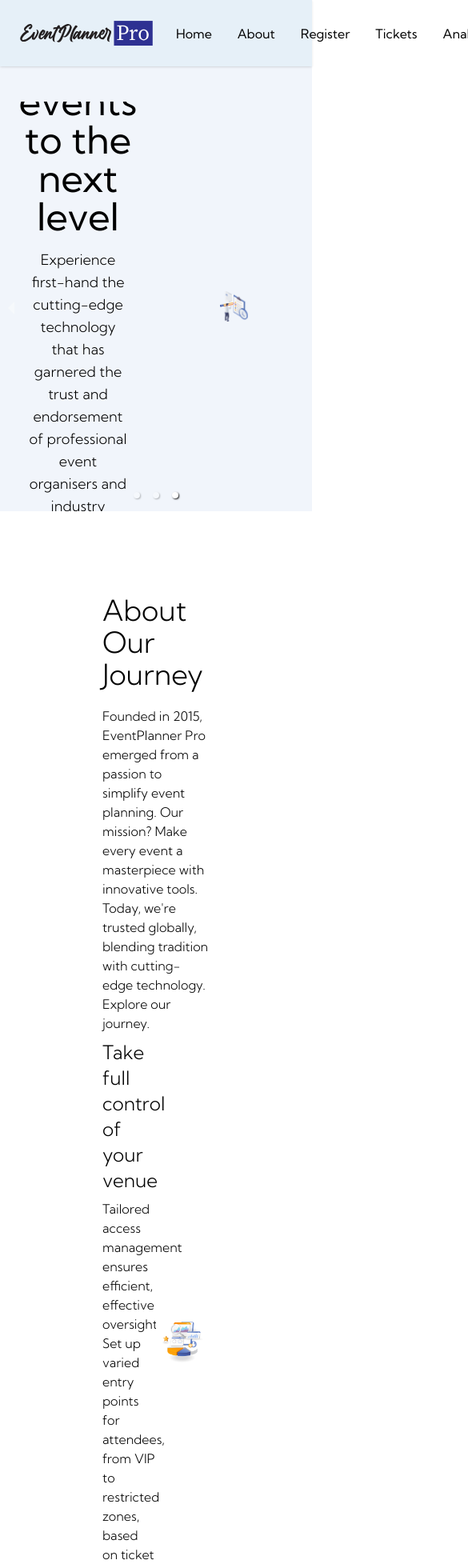
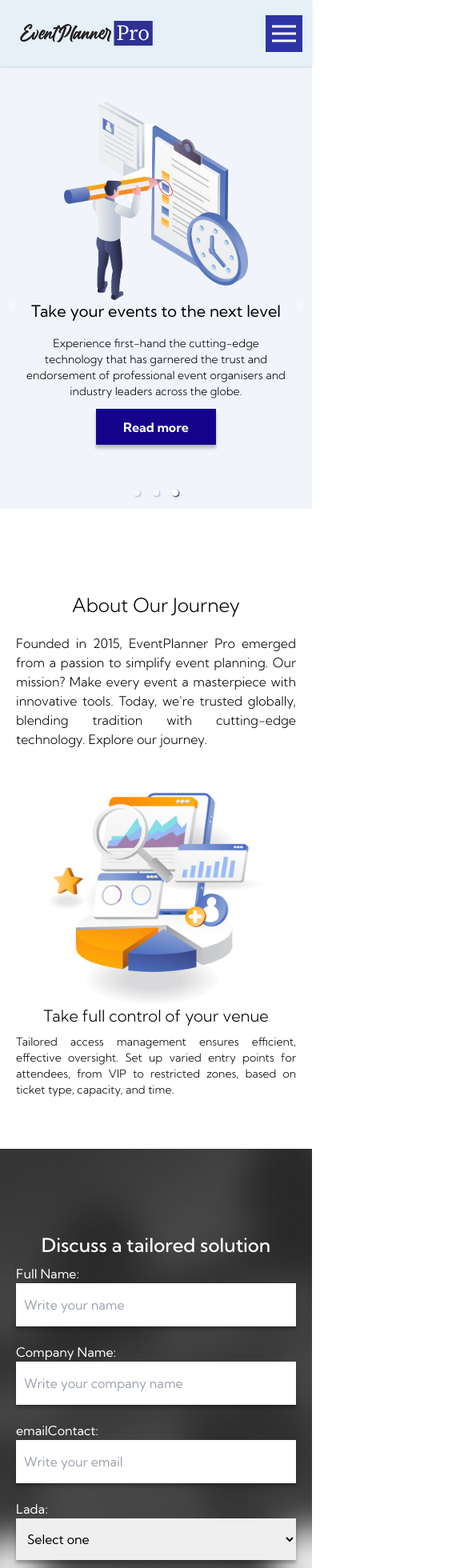
Before and after one commit to jcvb/event-planner-pro, a Next.js app: page / in a window 390 px wide. Shown: the top 1960 px of the page at 80% size, 585 px wide, since content can reach past the window. Built offline with nearby package versions, Linux system fonts and the light colour scheme.

Commit message:
feat(mobile)
Adding mobile response

```diff
--- a/src/app/components/About/index.tsx
+++ b/src/app/components/About/index.tsx
@@ -5,9 +5,9 @@ export default function About() {
   return (
     <>
       <div id="about" className="w-full pt-10">
-        <div className="flex flex-col justify-between items-center w-full md:max-w-screen-xl mx-auto px-32 py-16">
-          <h2 className="text-4xl font-light">About Our Journey</h2>
-          <p className="mt-5 mb-2 font-light">
+        <div className="flex flex-col justify-between items-center w-full md:max-w-screen-xl mx-auto px-5 md:px-32 py-16">
+          <h2 className="text-2xl md:text-4xl font-light">About Our Journey</h2>
+          <p className="mt-5 mb-2 font-light text-justify">
             Founded in 2015, EventPlanner Pro emerged from a passion to simplify
             event planning. Our mission? Make every event a masterpiece with
             innovative tools. Today, we&apos;re trusted globally, blending
--- a/src/app/components/Accordion/index.tsx
+++ b/src/app/components/Accordion/index.tsx
@@ -25,12 +25,12 @@ export default function Accordion({
       }}
     >
       <button
+        className="text-sm md:text-base"
         style={{
           width: "100%",
           position: "relative",
           textAlign: "left",
           padding: "4px",
-          fontSize: "18px",
           fontWeight: "light",
           border: "none",
           background: "transparent",
@@ -43,6 +43,7 @@ export default function Accordion({
         <p>{title}</p>
       </button>
       <div
+        className=" text-xs md:text-sm"
         style={{ display: isShowing ? "block" : "none", padding: "10px", color: "gray", textAlign: "justify" }}
         dangerouslySetInnerHTML={{
           __html: content,
--- a/src/app/components/Analysis/index.tsx
+++ b/src/app/components/Analysis/index.tsx
@@ -5,11 +5,11 @@ export default function Analysis() {
   return (
     <>
       <div id="analysis" className="w-full pt-10">
-        <div className="flex flex-col justify-between items-center w-full md:max-w-screen-xl mx-auto px-32 py-16">
-          <h2 className="text-4xl font-light">
+        <div className="flex flex-col justify-between items-center w-full md:max-w-screen-xl mx-auto px-5 md:px-32 py-16">
+          <h2 className="text-2xl md:text-4xl text-center md:text-left font-light">
             After the Applause: An Analysis
           </h2>
-          <p className="mt-5 mb-2 font-light">
+          <p className="mt-5 mb-2 font-light text-justify">
             After the final curtain call and the applause dies down, our
             commitment to excellence continues. At EventPlanner Pro, we believe
             in learning from every experience. Our post-event analysis delves
--- a/src/app/components/Form/NextEvents.tsx
+++ b/src/app/components/Form/NextEvents.tsx
@@ -11,7 +11,7 @@ export default function NextEvents() {
     <>
       <div id="tickets" className="mt-24 bg-next-events p-5 pt-24 pb-10 w-full shadow">
         <h3 className="text-center text-white text-2xl mb-3">Next events</h3>
-        <div className="grid gap-3 grid-cols-5 text-white">
+        <div className="grid gap-3 grid-cols-2 md:grid-cols-5 text-white">
           <div>
             <Image src={image1} className="w-auto" alt="Mike Towers" />
             <h4>Mike Towers</h4>
--- a/src/app/components/Form/RegisterForm.tsx
+++ b/src/app/components/Form/RegisterForm.tsx
@@ -8,8 +8,8 @@ export default function RegisterForm() {
           Discuss a tailored solution
         </h3>
         <form action="" className="flex flex-col w-full">
-          <div className="flex w-full">
-            <div className="flex flex-row w-1/2 mr-5">
+          <div className="flex flex-col md:flex-row w-full">
+            <div className="flex flex-row w-full md:w-1/2 md:mr-5">
               <label className="w-full" htmlFor="fullNameContact">
                 <span className="text-white">Full Name:</span>
                 <input
@@ -23,7 +23,7 @@ export default function RegisterForm() {
                 />
               </label>
             </div>
-            <div className="flex flex-row w-1/2 ml-5">
+            <div className="flex flex-row w-full md:w-1/2 md:ml-5 mt-5 md:mt-0">
               <label className="w-full" htmlFor="CompanyName">
                 <span className="text-white">Company Name:</span>
                 <input
@@ -52,8 +52,8 @@ export default function RegisterForm() {
               />
             </label>
           </div>
-          <div className="flex w-full mt-5">
-            <div className="flex flex-row w-2/12 mr-5">
+          <div className="flex flex-col md:flex-row w-full mt-5">
+            <div className="flex md:flex-row w-full md:w-2/12 md:mr-5">
               <label className="w-full" htmlFor="ladaContact">
                 <span className="text-white">Lada:</span>
                 <select
@@ -72,7 +72,7 @@ export default function RegisterForm() {
                 </select>
               </label>
             </div>
-            <div className="flex flex-row w-10/12 ml-5">
+            <div className="flex flex-row w-full md:w-10/12 md:ml-5 mt-5 md:mt-0">
               <label className="w-full" htmlFor="telephoneNumberContact">
                 <span className="text-white">Telephone number:</span>
                 <input
--- a/src/app/components/Register/index.tsx
+++ b/src/app/components/Register/index.tsx
@@ -5,7 +5,7 @@ export default function Register() {
   return (
     <>
       <div id="register" className="w-full register-bg pt-10">
-        <div className="flex flex-col justify-between items-center w-full md:max-w-screen-xl mx-auto px-32 py-16">
+        <div className="flex flex-col justify-between items-center w-full md:max-w-screen-xl mx-auto px-5 md:px-32 py-16">
           <Form />
         </div>
       </div>
--- a/src/app/components/Slider/Slider.tsx
+++ b/src/app/components/Slider/Slider.tsx
@@ -15,6 +15,8 @@ export default class Slider extends React.Component {
         <div id="home" className="bg-epp-default pt-10">
           <div className="mt-1 md:max-w-screen-xl mx-auto">
             <Carousel
+              emulateTouch={true}
+              infiniteLoop={true}
               autoPlay={true}
               autoFocus={true}
               showThumbs={false}
--- a/src/app/components/Slider/SliderItem.tsx
+++ b/src/app/components/Slider/SliderItem.tsx
@@ -11,16 +11,16 @@ export default function SliderItem({
 }) {
   return (
     <>
-      <div className="flex w-full h-128 mx-auto">
-        <div className="w-1/2 flex flex-col justify-center items-center px-8">
-          <h3 className=" text-5xl">{title}</h3>
-          <p className=" font-light mt-4 text-lg">{message}</p>
+      <div className="flex w-full flex-col-reverse md:flex-row pb-20 pb-0 md:h-128 mx-auto">
+        <div className="w-full md:w-1/2 flex flex-col justify-center items-center px-8">
+          <h3 className="text-xl md:text-5xl">{title}</h3>
+          <p className=" font-light mt-4 text-sm md:text-lg">{message}</p>
           <div className="pt-3">
           <button className="epp-btn-default">Read more</button>
           </div>
 
         </div>
-        <div className="w-1/2 flex justify-center items-center p-20">
+        <div className="w-full md:w-1/2 flex justify-center items-center py-0 px-20 md:p-20">
           <Image src={image} className="w-auto" alt={title} />
         </div>
       </div>
--- a/src/app/components/common/Menu.tsx
+++ b/src/app/components/common/Menu.tsx
@@ -1,15 +1,53 @@
+"use client";
+import { useState } from "react";
 import menuOptions from "../../data/menuOptions";
 
 export default function Menu() {
+  const [toggle, setToggle] = useState(false);
+
+  const toggleButton = () => {
+    setToggle(!toggle);
+  };
+
   return (
     <>
-      <ul className="flex">
-        {menuOptions.map((item) => (
-          <li key={item.name}>
-            <a className="px-2 mx-2 hover:text-epp-primary" href={item.url}>{item.name}</a>
-          </li>
-        ))}
-      </ul>
+      <div>
+        <button
+          onClick={() => toggleButton()}
+          className="md:hidden bg-epp-primary-light p-2"
+        >
+          <svg
+            xmlns="http://www.w3.org/2000/svg"
+            viewBox="0 0 50 50"
+            width="30px"
+            height="30px"
+          >
+            <path
+              fill="#fff"
+              d="M 0 7.5 L 0 12.5 L 50 12.5 L 50 7.5 Z M 0 22.5 L 0 27.5 L 50 27.5 L 50 22.5 Z M 0 37.5 L 0 42.5 L 50 42.5 L 50 37.5 Z"
+            />
+          </svg>
+        </button>
+        <ul
+          className={
+            toggle
+              ? "md:flex flex-col md:flex-row absolute right-0 left-0 mt-5 bg-epp-primary-light text-white p-5 text-center"
+              : "md:flex flex-col md:flex-row hidden"
+          }
+        >
+          {menuOptions.map((item) => (
+            <li className="m-4 text-lg md:text-base md:m-0" key={item.name}>
+              <a
+                onClick={() => toggleButton()}
+                className="px-2 mx-2 hover:text-epp-primary"
+                href={item.url}
+              >
+                {item.name}
+              </a>
+            </li>
+          ))}
+        </ul>
+      </div>
     </>
   );
 }
--- a/src/app/components/common/TextImageBlock.tsx
+++ b/src/app/components/common/TextImageBlock.tsx
@@ -13,17 +13,17 @@ export default function TextImageBlock({
   text: string;
   reverse?: boolean;
 }) {
-  const classContainer = `flex items-center ${
+  const classContainer = `flex flex-col-reverse mt-5 md:mt-0 md:flex-row items-center ${
     reverse ? "flex-row-reverse" : "flex-row"
   }`;
   return (
     <>
       <div className={classContainer}>
-        <div className="w-1/2">
-          <h3 className="text-2xl font-light">{title}</h3>
-          <p className="mt-2 font-light">{paragraph}</p>
+        <div className="w-full md:w-1/2">
+          <h3 className="text-xl text-center md:text-left md:text-2xl font-light">{title}</h3>
+          <p className="mt-2 text-sm md:text-base text-justify font-light">{paragraph}</p>
         </div>
-        <div className="w-1/2">
+        <div className="w-full md:w-1/2">
           <Image src={image} className="w-auto" alt={text} />
         </div>
       </div>
```
Also changed, not shown: src/app/components/Contact/index.tsx (+4 -4 lines), src/app/components/FAQ/index.tsx (+5 -3 lines).
